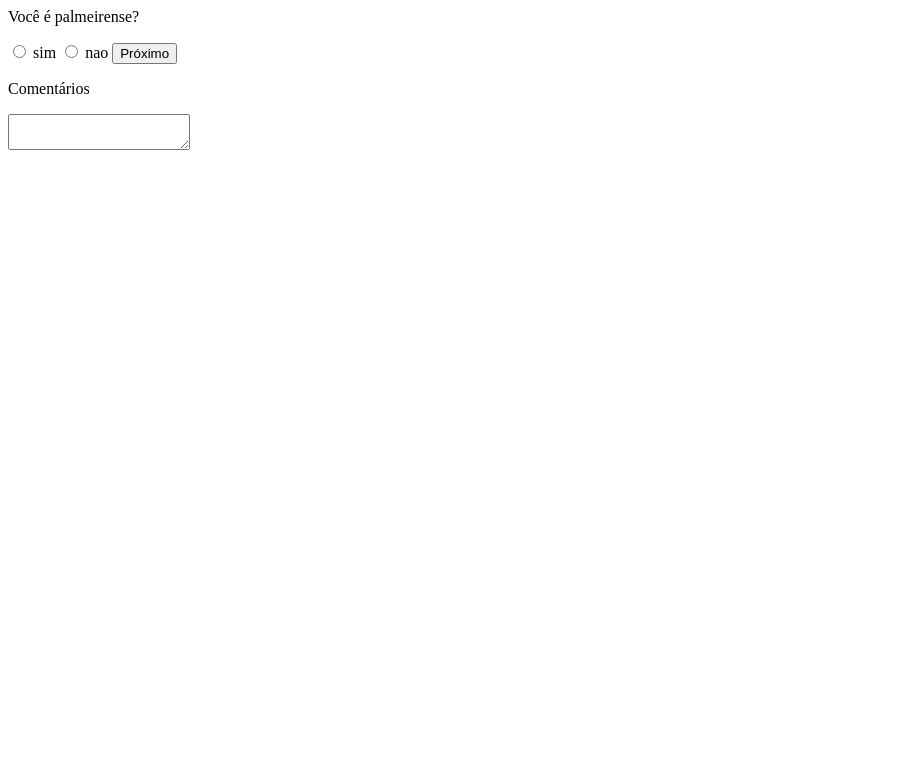
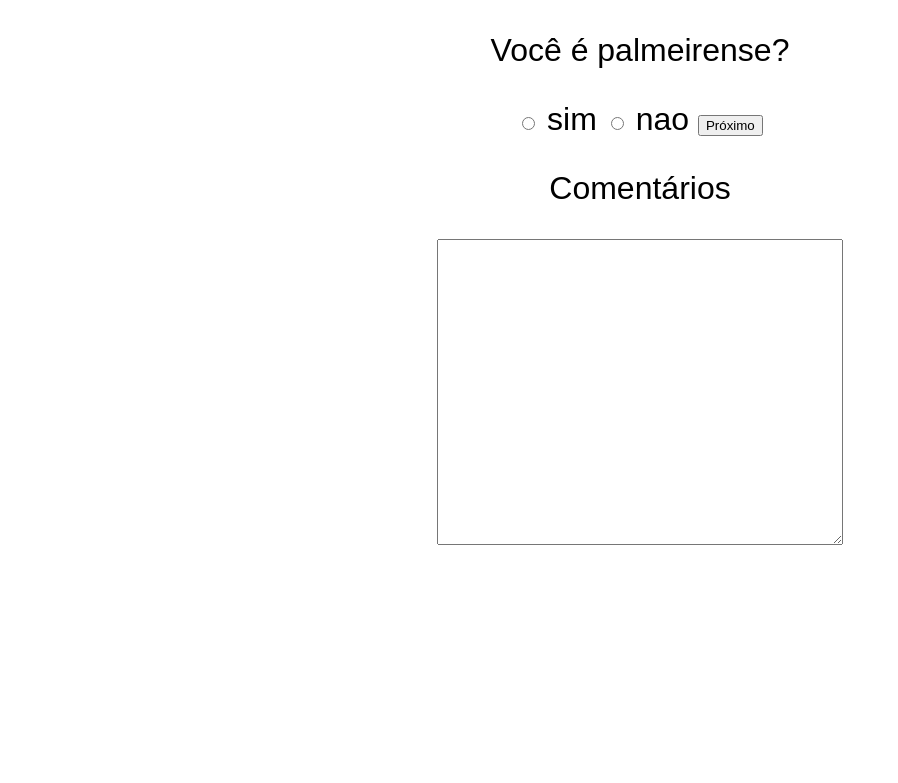
Before and after one commit to daniel-ufabc/perguntas, a Flask app: page / in a window 1280 px wide. Shown: the top 783 px of the page, without its empty margins (0-898 px from the left). Run offline with Flask 2, Linux system fonts and the light colour scheme.

Commit message:
notebook + modificações template

```diff
--- a/templates/pergunta.html
+++ b/templates/pergunta.html
@@ -1,3 +1,33 @@
+
+<!doctype html>
+
+<html lang="pt">
+  <head>
+    <meta charset="utf-8">
+
+    <title>The HTML5 Herald</title>
+    <meta name="description" content="Questionário">
+    <style>
+      body {
+      font-size: xx-large;
+      font-family: arial;
+      }
+
+      #moldura {
+      width: 100%;
+      text-align: center;
+      }
+
+      #conteudo {
+      display: inline;
+      }
+    </style>
+
+  </head>
+
+  <body>
+    <div id="moldura">
+      <div id="conteudo">
 	<form action="/" method="GET">
 	  <p>
 	    {{ texto_pergunta }}
@@ -13,5 +43,9 @@
 	  <button type="submit">Próximo</button>
 	  <br>
 	  <p>Comentários</p>
-<textarea type="text" name="comment" title="Comentários"> </textarea>
+	  <textarea style="width: 400px; height: 300px;" type="text" name="comment" title="Comentários"> </textarea>
 	</form>
+      </div>
+    </div>
+  </body>
+</html>
```
Also changed, not shown: 1 other file. Lines whose indentation alone changed are shown as unchanged.
